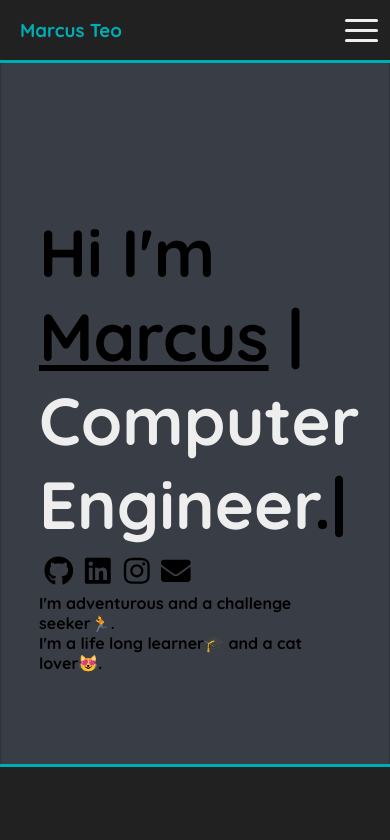
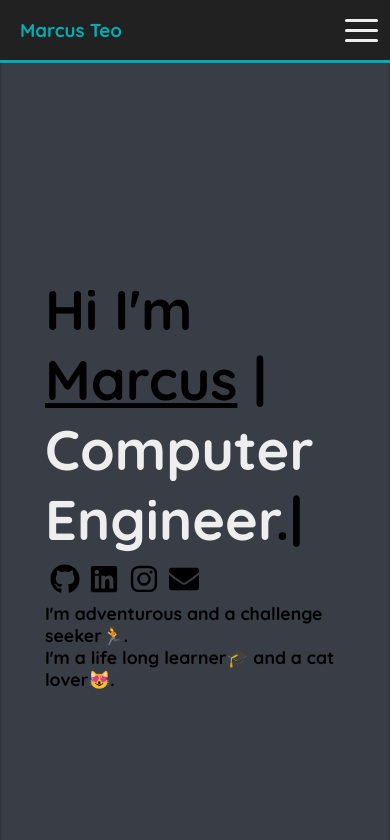
Before and after one commit to MarcusTeoQiYang/Online-Portfolio, a React (Create React App) app: page / in a window 390 px wide. Shown: the top 840 px of the page. Built offline with nearby package versions, Linux system fonts and the light colour scheme.

Commit message:
Updated title page

```diff
--- a/src/components/Navbar.js
+++ b/src/components/Navbar.js
@@ -13,8 +13,19 @@ const Navbar = () => {
             setNavHeight('60px')
             setOpen(false)
     }
+    // const resetNav = () => {
 
-    const location = useLocation();
+    //     var screenWidth = window.screen.width;
+    //     if (screenWidth >= 900) {
+    //         useEffect(() => {
+    //             setNavHeight('60px')
+    //             setOpen(false)
+    //         })
+
+    //     }
+    // }
+    const getLocation = () => {
+        const location = useLocation();
 
     if (location.pathname === "/") {
         useEffect(() => {
@@ -38,6 +49,10 @@ const Navbar = () => {
         })
 
     }
+
+    }
+
+    getLocation()
 
     return (
         <nav className="navbar" style={{height: navHeight}}>
--- a/src/index.css
+++ b/src/index.css
@@ -8,11 +8,14 @@
 
 
 }
+html {
+
+}
 
 body {
   margin-top: 60px;
   background-color: #212121;
-  height: 100vh;
+
   width: auto;
   /* overflow: hidden; */
 }
@@ -113,12 +116,13 @@ body {
 
 
 .title {
-  height: 500px;
+  height: 100vh;
   width: auto;
   font-size: 2rem;
-  padding-right: 30%;
-  padding-left: 10%;
-  padding-top: 15%;
+  display: flex;
+  justify-content: left;
+  align-items: center;
+
 
 }
 
@@ -138,6 +142,7 @@ canvas {
 .title-heading {
   z-index: 2;
   width: auto;
+  padding-left: 10%;
 }
 .title h1 , h3{
   color: #000;
@@ -147,7 +152,7 @@ canvas {
   font-weight: bold;
 }
 .title h3 {
-  font-size: 1rem;
+  font-size: 1.25rem;
   z-index: 50;
 }
 .title lol {
@@ -155,6 +160,7 @@ canvas {
 }
 .title ul {
   padding-top: 10px;
+  font-size: 40px;
 
 }
 .title a {
@@ -775,11 +781,18 @@ section {
     display: flex;
     flex-direction: column;
     justify-content: center;
-    font-size: 1.85rem;
-    height: 645px;
+    font-size: 1.55rem;
+    height: 100vh;
   }
   .title-heading {
     width: 300px;
+    padding: 0px;
+  }
+  .title ul {
+    font-size: 30px;
+  }
+  .title h3 {
+    font-size: 1.1rem;
   }
   /* Navbar */
   .wrap {
@@ -789,6 +802,7 @@ section {
     align-items: center;
 
   }
+
   .navbar h3 {
     margin: 10px;
     padding: 10px;
```
